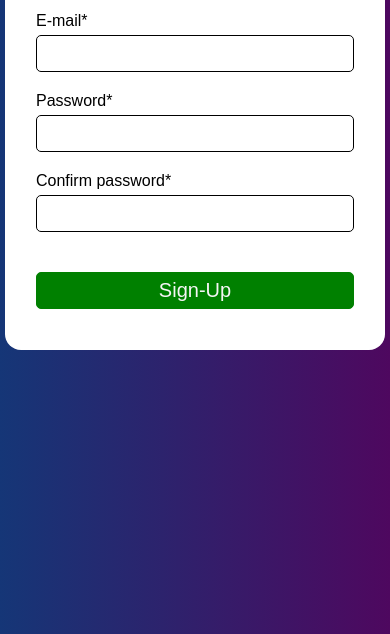
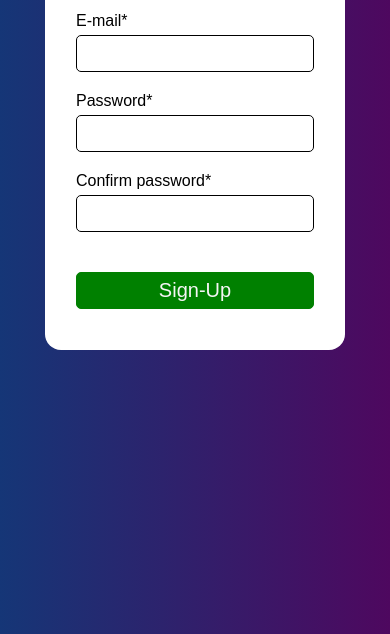
Before and after one commit to lingeshloganathan/form, a plain HTML site: page index.html in a window 390 px wide. Shown: the part 210-844 px from the top of the page. Drawn offline with Linux system fonts and the light colour scheme.

Commit message:
updated index css

```diff
--- a/index.css
+++ b/index.css
@@ -76,3 +76,9 @@ a{
     color:white;
     text-decoration: none;
 }
+
+@media only screen and (min-width:300px) and (max-width:400px) {
+    #form {
+        width: 300px;
+    }
+}
```
